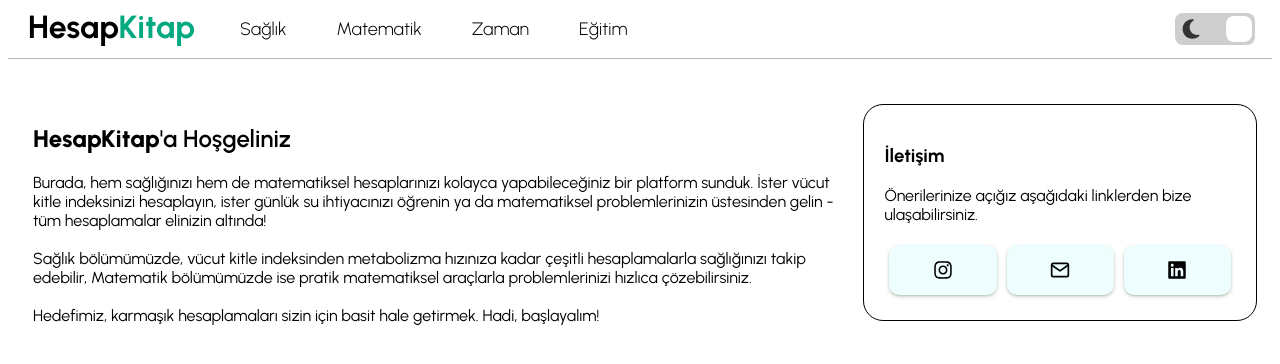
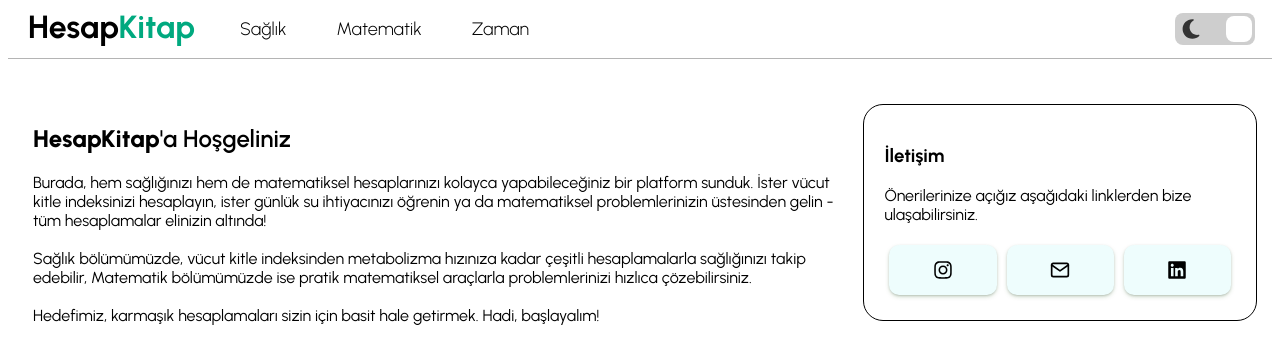
Before and after one commit to MBasaran4/HesapKitap, a React (Vite) app: page / in a window 1280 px wide. Shown: the top 364 px of the page. Built offline with nearby package versions, Linux system fonts and the light colour scheme.

Commit message:
Update Navbar.jsx

```diff
--- a/src/components/Navbar.jsx
+++ b/src/components/Navbar.jsx
@@ -100,12 +100,6 @@ function Navbar() {
                             <a href="https://yas-hesaplama-ten.vercel.app">Yaş Hesaplama</a>
                         </div>
                     </li>
-                    <li>
-                        <a className='title'>Eğitim</a>
-                        <div className='nalt'>
-                            <a href="">Vize Final Hesaplama</a>
-                        </div>
-                    </li>
                 </div>
                 <div className={`mobile-menu ${isMenuOpen ? 'active' : ''}`}>
                     <div className='backButton' onClick={toggleMenu}>
@@ -131,12 +125,6 @@ function Navbar() {
                             <a href="https://yas-hesaplama-ten.vercel.app">Yaş Hesaplama</a>
                         </div>
                     </li>
-                    <li>
-                        <a className='mTitle' onClick={toggleNaltEgitim}>Egitim</a>
-                        <div className={`mNalt ${isNaltOpenEgitim ? 'active' : ''}`}>
-                            <a href="">Vize Final Hesaplama</a>
-                        </div>
-                    </li>
                 </div>
             </div>
 
```
